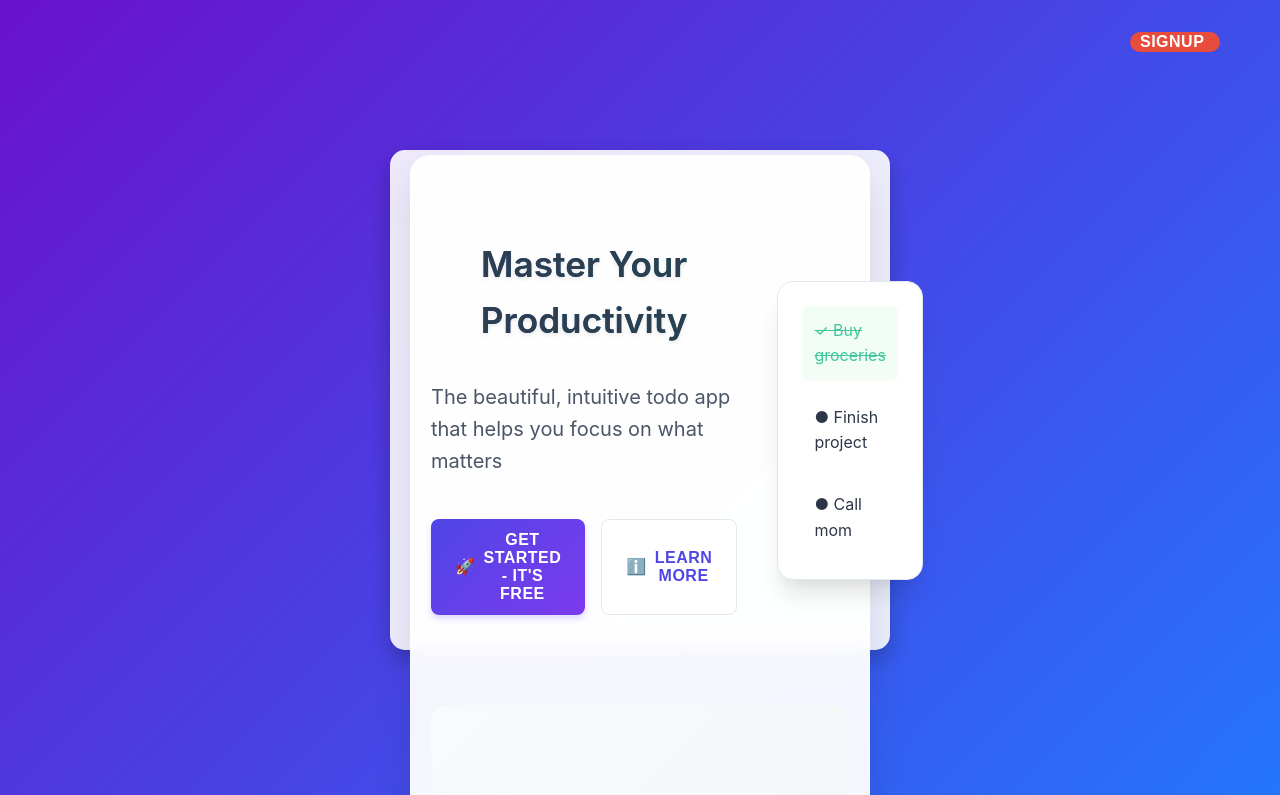
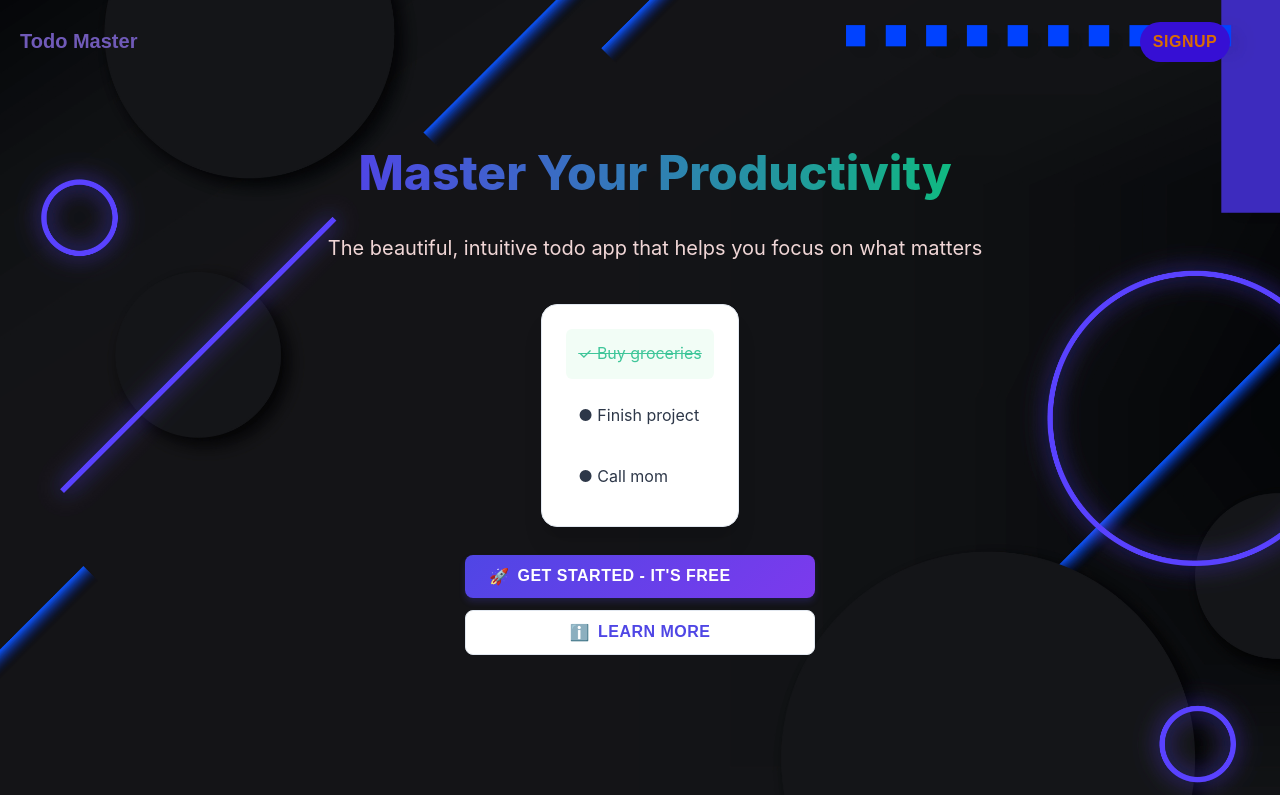
Before and after one commit to xoaadil/todoFullStackApp, a React (Vite) app in the folder frontend/: page /home in a window 1280 px wide. Shown: the top 795 px of the page. Built offline with nearby package versions, Linux system fonts and the light colour scheme.

Commit message:
Initial commit with updated login, signup, and home logic

```diff
--- a/frontend/src/App.css
+++ b/frontend/src/App.css
@@ -52,14 +52,33 @@ body {
   box-shadow: 0 25px 50px rgba(0, 0, 0, 0.15);
 }
 
-.container h1 {
+.container h2 {
   text-align: center;
   margin-bottom: 32px;
   color: #2c3e50;
-  font-size: 2.2rem;
+  font-size: 2.0rem;
   font-weight: 600;
   text-shadow: 0 2px 4px rgba(0, 0, 0, 0.1);
+  box-shadow: #2c3e50;
+  border-radius: 50px;
+
 }
+
+
+.container h1 {
+  position: relative;
+  top: 3px;
+  text-align: center;
+  margin-bottom: 32px;
+  color: #2c3e50;
+  font-size: 2.0rem;
+  font-weight: 600;
+  text-shadow: 0 2px 4px rgba(0, 0, 0, 0.1);
+  box-shadow: #2c3e50;
+  border-radius: 50px;
+  border: 1px solid blue;
+}
+
 
 /* Form Styles */
 .form-group {
@@ -151,6 +170,7 @@ button:active {
   text-align: center;
   font-size: 14px;
   color: #7f8c8d;
+
 }
 
 .login-link a {
@@ -191,5 +211,11 @@ button:active {
     padding: 30px 35px;
     margin: 10px;
     aspect-ratio: 1.1/1;
+    width: 96%;
   }
 }
+
+a{
+  text-decoration: none;
+  color: #2575fc;
+}
--- a/frontend/src/App.jsx
+++ b/frontend/src/App.jsx
@@ -16,7 +16,7 @@ function AppWrapper() {
     <>
       {showAuthLayout ? (
         <div className="container">
-          <h1 className="text-center">Todo App</h1>
+            <h2 className="todoh1">Todo App</h2>
           <hr id="underline" />
           <Routes>
             <Route path="/" element={<Navigate to="/login" />} />
--- a/frontend/src/pages/Home.css
+++ b/frontend/src/pages/Home.css
@@ -31,9 +31,9 @@ body{
   gap: 6px;
 }
 #logout {
-  position: absolute;
-  top: 20px;
-  right: 60px;
+  position: fixed;
+  top: 7px;
+  right: 30px;
   padding: 5px 10px;
   background: #e74c3c;
   color: white;
@@ -44,7 +44,7 @@ body{
   transition: all 0.3s ease;
   width: 90px;
   align-items: center;
-  height: 25px;
+  height: 35px;
 }
 
 #logout:hover {
@@ -372,58 +372,97 @@ button {
 
 #signuphome {
   position: absolute;
-  top: 20px;
-  right: 60px;
-  padding: 5px 10px;
-  background: #e74c3c;
-  color: white;
+  top: 10px;
+  right: 50px;
+  padding: 5px 1px 5px 1px;
+  background: #360fd4;
+  color: rgb(218, 108, 5);
   border: none;
   border-radius: 50px;
   font-weight: bold;
   cursor: pointer;
   transition: all 0.3s ease;
   width: 90px;
+  font-size: 16px;
   align-items: center;
-  height: 20px;
+  justify-content: center;
+  height: 40px;
 }
 
 
-.features {
-  padding: 80px 0;
+@media (max-width : 700px){
+  #todo{
+    width: 300px ;
+  }
 }
+@media (max-width : 700px) {
+  .delete{
+    padding: 5px 45px 3px 5px ;
+    font-size: 10px;
+    left: 10px;
+  }
+}
+@media (max-width : 700px){
+  #addbtn{
+    font-size: 12px;
+    top: 3px;
+    width: 60px;
+    height: 35px;
+    padding: 0 0 0 2px ;
 
-.feature-grid {
-    width: 50px;
-  display: grid;
-  gap: 24px;
-  /* Default mobile view: 1 column */
-  grid-template-columns: 1fr;
-}
-
-/* Tablet view: 2 columns */
-@media (min-width: 768px) {
-  .feature-grid {
-    grid-template-columns: repeat(2, 1fr);
   }
 }
 
-/* Laptop/desktop view: 3 columns */
-@media (min-width: 1024px) {
-  .feature-grid {
-    grid-template-columns: repeat(3, 1fr);
-  }
+
+#landing{
+  width: 100vw;
+  height: 100vh;
+  background-color: black;
+  display: flex;
+  flex-direction: column;
+  align-items: center;
+  justify-content: center;
+    background-image: url("../assets/bg-landing.jpg"); /* Relative or absolute path */
+  background-size: cover; /* Ensures the image covers the whole div */
+  background-position: center; /* Center the image */
+  background-repeat: no-repeat; /* Prevent tiling */
 }
 
-/* Large desktop view: 4 columns (if you have 4 features) */
-@media (min-width: 1280px) {
-  .feature-grid {
-    grid-template-columns: repeat(4, 1fr);
-  }
+#todomaster{
+    position: absolute;
+  top: 30px;
+  left: 20px;
+
+  color: rgb(112, 90, 184);
+
+  font-weight: bold;
+  cursor: pointer;
+  transition: all 0.3s ease;
+
+  font-size: 20px;
+  align-items: center;
+  justify-content: center;
+
 }
 
-/* If you have exactly 3 features and want them centered on desktop */
-.feature-grid.three-features {
-  /* Will show 1 column on mobile, 2 on tablet, and 3 on desktop */
-  grid-template-columns: repeat(auto-fit, minmax(300px, 1fr));
+#landh1{
+  position: relative;
+  left: 15px;
+}
+#landp{
+   position: relative;
+  left: 15px;
+  color: #f0d6d6;
+}
+#landsignup{
+  width: 350px;
+
+}
+#landlearn{
+  width: 350px;
+  display: flex;
+  align-items: center;
   justify-content: center;
+
+
 }
--- a/frontend/src/pages/Home.jsx
+++ b/frontend/src/pages/Home.jsx
@@ -90,24 +90,27 @@ function Home() {
   };
 
  return (
-    <div>
-
+    <div id="mainhome">
       {token && <span id="username">👤 {name}</span>}
       {token ? (
-          <button className="logout-btn" id= "logout" onClick={logout}>Logout</button>
-        ) : (
+        <button className="logout-btn" id="logout" onClick={logout}>Logout</button>
+      ) : ( <>
+<h2 id="todomaster">
+  Todo Master
+</h2>
        <button id="signuphome" onClick={() => navigate("/signup")}>Signup</button>
+      </>
+
       )}
 
-
       {/* Main Section */}
+      {token ? (
         <div id="todo">
-        {token ? (
-          <>   <div id="h1">Todo App</div>
-                <hr id="underline"/>
+          <div id="h1">Todo App</div>
+          <hr id="underline" />
 
           {/* Input */}
-            <div  >
+          <div>
             <form onSubmit={addTask} id="inputdiv">
               <input
                 id="inputspace"
@@ -119,10 +122,11 @@ function Home() {
               <button id="addbtn" type="submit">Add</button>
             </form>
           </div>
+
           <div id="work">
             {todos.length > 0 ? (
               todos.map((todo) => (
-                <div id="newtodo"  key={todo._id} className={todo.isDone ? "completed" : ""}>
+                <div id="newtodo" key={todo._id} className={todo.isDone ? "completed" : ""}>
                   <input
                     type="checkbox"
                     checked={todo.isDone}
@@ -139,55 +143,36 @@ function Home() {
               </div>
             )}
           </div>
+        </div>
+      ) : (
+        //landing page
+        <div id="landing" className="landing-page">
+          <h1 id="landh1">Master Your Productivity</h1>
+          <p className="subtitle" id="landp">
+            The beautiful, intuitive todo app that helps you focus on what matters
+          </p>
+           <div className="app-mockup">
+            {/* App mockup preview */}
+            <div className="mockup-content">
+              <div className="task completed">✓ Buy groceries</div>
+              <div className="task">● Finish project</div>
+              <div className="task">● Call mom</div>
+            </div>
+          </div>
+          &nbsp;
 
-          </>
-        ) : (
-          <><div id="homecom" class="landing-page">
-  <div class="container">
-    <main class="hero">
-      <div class="hero-content">
-        <h1>Master Your Productivity</h1>
-        <p class="subtitle">The beautiful, intuitive todo app that helps you focus on what matters</p>
-
-        <div class="cta-group">
-          <button  onClick={() => navigate("/signup")} class="cta-primary">
-            <span class="icon">🚀</span>
+          <button onClick={() => navigate("/signup")} className="cta-primary" id="landsignup">
+            <span className="icon">🚀</span>
             GET STARTED - IT'S FREE
           </button>
-          <button class="cta-secondary">
-            <span class="icon">ℹ️</span>
+          <button className="cta-secondary" id="landlearn">
+            <span className="icon">ℹ️</span>
             LEARN MORE
           </button>
-        </div>
-      </div>
-
-      <div class="hero-image">
-        <div class="app-mockup">
-          {/* <!-- This would be your app screenshot or illustration --> */}
-          <div class="mockup-content">
-            <div class="task completed">✓ Buy groceries</div>
-            <div class="task">● Finish project</div>
-            <div class="task">● Call mom</div>
-          </div>
-        </div>
-      </div>
-    </main>
 
 
-
-    <div class="final-cta">
-      <h2>Ready to transform your productivity?</h2>
-      <button onClick={() => navigate("/signup")} class="cta-primary large">
-        <span class="icon">✏️</span>
-        SIGN UP NOW
-      </button>
         </div>
-  </div>
-</div>
-
-          </>
       )}
-      </div>
     </div>
   );
 }
--- a/frontend/src/pages/Signup.jsx
+++ b/frontend/src/pages/Signup.jsx
@@ -94,7 +94,7 @@ function Signup() {
                     />
                 </div>
                 <button type='submit'>Signup</button>
-                <span id='lastline'>Already have an account ?
+                <span id='lastline'>Already have an account?
                     <Link to="/login">Login</Link>
                 </span>
             </form>
```
Also changed, not shown: frontend/src/assets/bg-landing.jpg (added), frontend/src/assets/bg-todo.jpg (added). Lines whose indentation alone changed are shown as unchanged.
